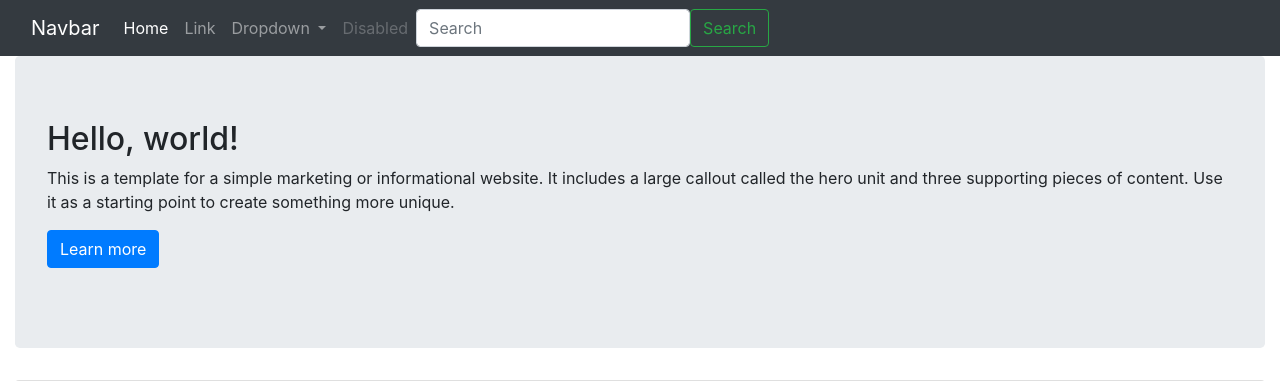
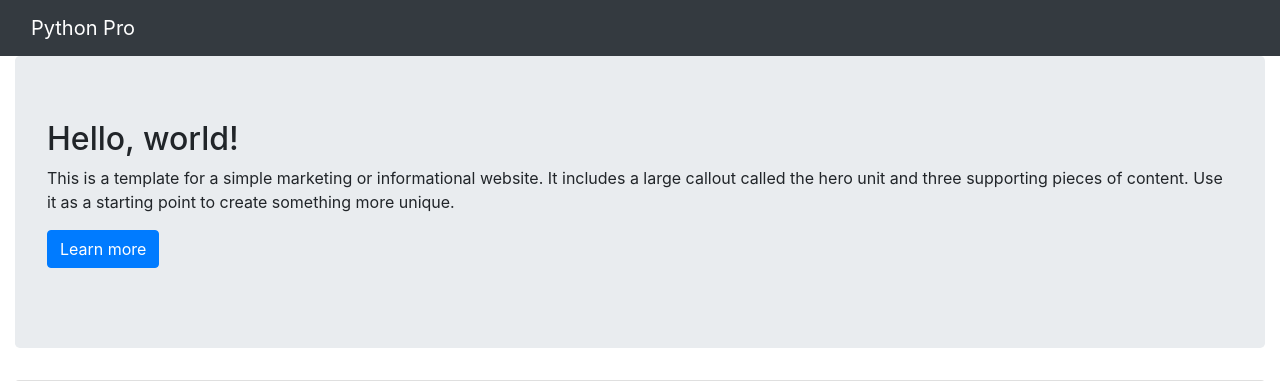
Before and after one commit to Charles-Silva-07/curso_django, a Django app: template pypro/base/templates/base/home.html in a window 1280 px wide. Shown: the top 381 px of the page. Run offline with Django 4.2, Linux system fonts and the light colour scheme; the template is opened without the code that fills it, so the values that code supplies are empty; some libraries are stand-ins or nearby versions.

Commit message:
Urls Nomeadas

```diff
--- a/pypro/base/templates/base/home.html
+++ b/pypro/base/templates/base/home.html
@@ -1,6 +1,6 @@
 {% load static %}
 <!DOCTYPE html>
-<html lang="en">
+<html lang="pt-br">
   <head>
     <meta charset="utf-8">
     <meta http-equiv="X-UA-Compatible" content="IE=edge">
@@ -8,8 +8,8 @@
 
     <title> Python Pro </title>
 
-    <meta name="description" content="Source code generated using layoutit.com">
-    <meta name="author" content="LayoutIt!">
+    <meta name="description" content="Pagina do Curso Python Pro">
+    <meta name="author" content="Charles Silva">
 
     <link href="{% static 'css/bootstrap.min.css' %}" rel="stylesheet">
     <link href="{% static 'css/style.css' %}" rel="stylesheet">
@@ -21,46 +21,21 @@
 
   <nav class="navbar navbar-expand-lg navbar-dark bg-dark">
   <div class="container-fluid">
-    <a class="navbar-brand" href="#">Navbar</a>
+    <a class="navbar-brand" href="{% url 'home' %}">Python Pro</a>
     <button class="navbar-toggler" type="button" data-bs-toggle="collapse" data-bs-target="#navbarSupportedContent" aria-controls="navbarSupportedContent" aria-expanded="false" aria-label="Toggle navigation">
       <span class="navbar-toggler-icon"></span>
     </button>
+
     <div class="collapse navbar-collapse" id="navbarSupportedContent">
       <ul class="navbar-nav me-auto mb-2 mb-lg-0">
-        <li class="nav-item">
-          <a class="nav-link active" aria-current="page" href="#">Home</a>
-        </li>
-        <li class="nav-item">
-          <a class="nav-link" href="#">Link</a>
-        </li>
-        <li class="nav-item dropdown">
-          <a class="nav-link dropdown-toggle" href="#" id="navbarDropdown" role="button" data-bs-toggle="dropdown" aria-expanded="false">
-            Dropdown
-          </a>
-          <ul class="dropdown-menu" aria-labelledby="navbarDropdown">
-            <li><a class="dropdown-item" href="#">Action</a></li>
-            <li><a class="dropdown-item" href="#">Another action</a></li>
-            <li><hr class="dropdown-divider"></li>
-            <li><a class="dropdown-item" href="#">Something else here</a></li>
-          </ul>
-        </li>
-        <li class="nav-item">
-          <a class="nav-link disabled">Disabled</a>
-        </li>
+
       </ul>
-      <form class="d-flex">
-        <input class="form-control me-2" type="search" placeholder="Search" aria-label="Search">
-        <button class="btn btn-outline-success" type="submit">Search</button>
-      </form>
     </div>
-  </div>
 </nav>
 
-
-
-    <div class="container-fluid">
+  <div class="container-fluid">
 	<div class="row">
-		<div class="col-md-12">
+        <div class="col-md-12">
 
 			<div class="jumbotron">
 				<h2>
@@ -73,7 +48,7 @@
 					<a class="btn btn-primary btn-large" href="#">Learn more</a>
 				</p>
 			</div>
-		</div>
+        </div>
 	</div>
 	<div class="row">
 		<div class="col-md-12">
--- a/pypro/urls.py
+++ b/pypro/urls.py
@@ -13,18 +13,21 @@ Including another URLconf
     1. Import the include() function: from django.urls import include, path
     2. Add a URL to urlpatterns:  path('blog/', include('blog.urls'))
 """
+from django.conf import settings
 from django.contrib import admin
 from django.urls import path, include
+
 from pypro.base.views import home
-from django.conf import settings
+
 
 urlpatterns = [
     path('admin/', admin.site.urls),
-    path('', home),
+    path('home', home, name='home'),
 ]
 
 if settings.DEBUG:
     import debug_toolbar
+
     urlpatterns.append(
         path('__debug__/', include(debug_toolbar.urls))
     )
```
Also changed, not shown: pypro/base/tests/test_home.py (+14 -5 lines), 2 other files.
